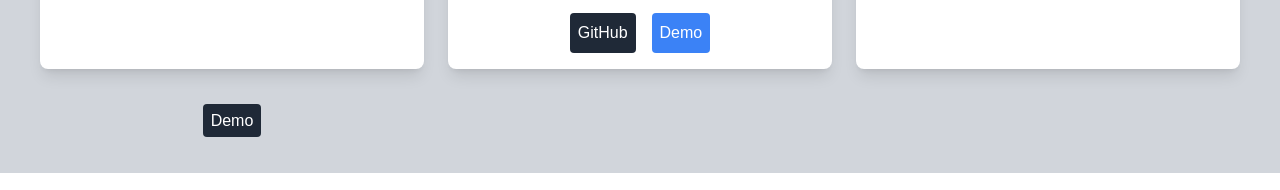
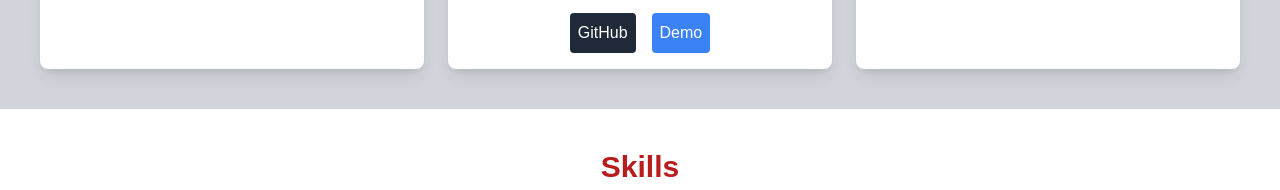
Before and after one commit to Arynelson/Site, a website: page index.html in a window 1280 px wide. Shown: the part 2087-2277 px from the top of the page. Drawn offline with nearby package versions, Linux system fonts and the light colour scheme.

Commit message:
Atualizações no site: ajustes nos projetos e melhorias gerais

```diff
--- a/index.html
+++ b/index.html
@@ -413,7 +413,7 @@
                 GitHub
               </a>
               <a
-                href="https://vercel.com/arynelsons-projects/arbeit-search"
+                href="https://melodia-livid.vercel.app/"
                 class="bg-blue-500 text-white p-2 rounded hover:bg-blue-700"
                 target="_blank"
               >
@@ -422,15 +422,7 @@
             </div>
           </div>
 
-         <div class="mt-4">
-              <a
-                href="https://github.com/Arynelson/https://vercel.com/arynelsons-projects/arbeit-search"
-                class="bg-gray-800 text-white p-2 rounded hover:bg-gray-600"
-                target="_blank"
-              >
-                Demo
-              </a>
-            </div>
+
         </div>
       </section>
 
```
